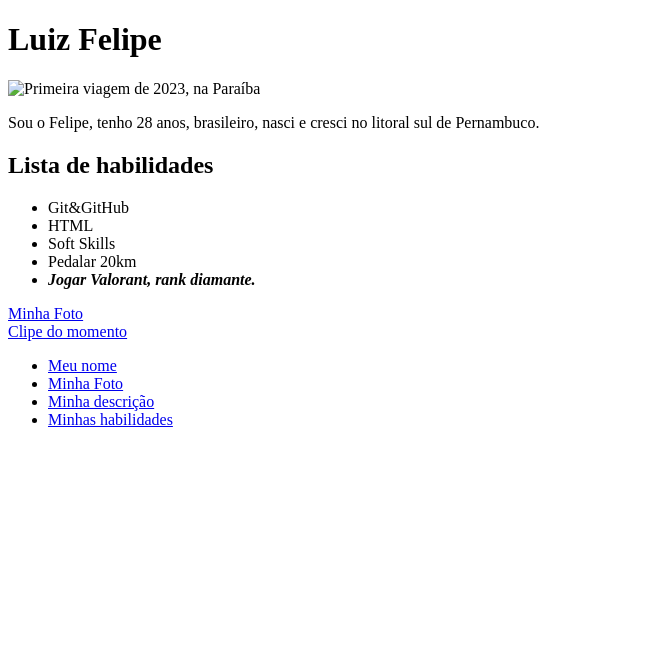
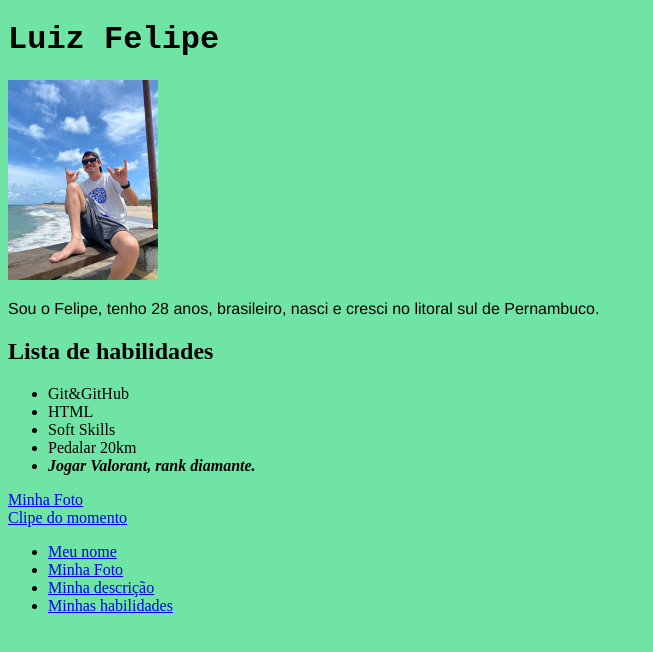
Before and after one commit to luiz-felipe2/luiz-felipe2, a plain HTML site: page index.html in a window 1280 px wide. Shown: the whole page, without its empty margins (0-653 px from the left). Drawn offline with Linux system fonts and the light colour scheme.

Commit message:
cor do background

```diff
--- a/index.html
+++ b/index.html
@@ -1,15 +1,31 @@
 <!DOCTYPE html>
 <!DOCTYPE html>
 <html lang="pt-br">
+<style></style>
+
 <head>
     <meta charset="UTF-8">
     <meta http-equiv="X-UA-Compatible" content="IE=edge">
     <meta name="viewport" content="width=device-width, initial-scale=1.0">
     <title>Portfólio Web</title>
 </head>
+<style>
+    h1 {
+        font-family: 'Courier New', Courier, monospace;
+    }
+
+    p {
+        font-family: 'Franklin Gothic Medium', 'Arial Narrow', Arial, sans-serif;
+    }
+
+    body {
+        background-color: rgb(111,228,164);
+    }
+
+</style>
 <body>
     <h1 id="nome">Luiz Felipe</h1>
-    <img src="/1.fundamentos/2.introducao-a-html-e-css/2.1-html-e-css-estruturas-de-pagina/Dia-01-HTML-e-CSS-Estruturas_de_pagina/imagens/Eu-na-praia.jpeg" width="150px" alt="Primeira viagem de 2023, na Paraíba" id="foto">
+    <img src="praiou.jpeg" width="150px" alt="Primeira viagem de 2023, na Paraíba" id="foto">
     <p id="descricao"> Sou o Felipe, tenho 28 anos, brasileiro, nasci e cresci no litoral sul de Pernambuco.</p>
     <h2 id="habilidades"> Lista de habilidades</h2>
     <ul>
```
Also changed, not shown: praiou.jpeg (added).
